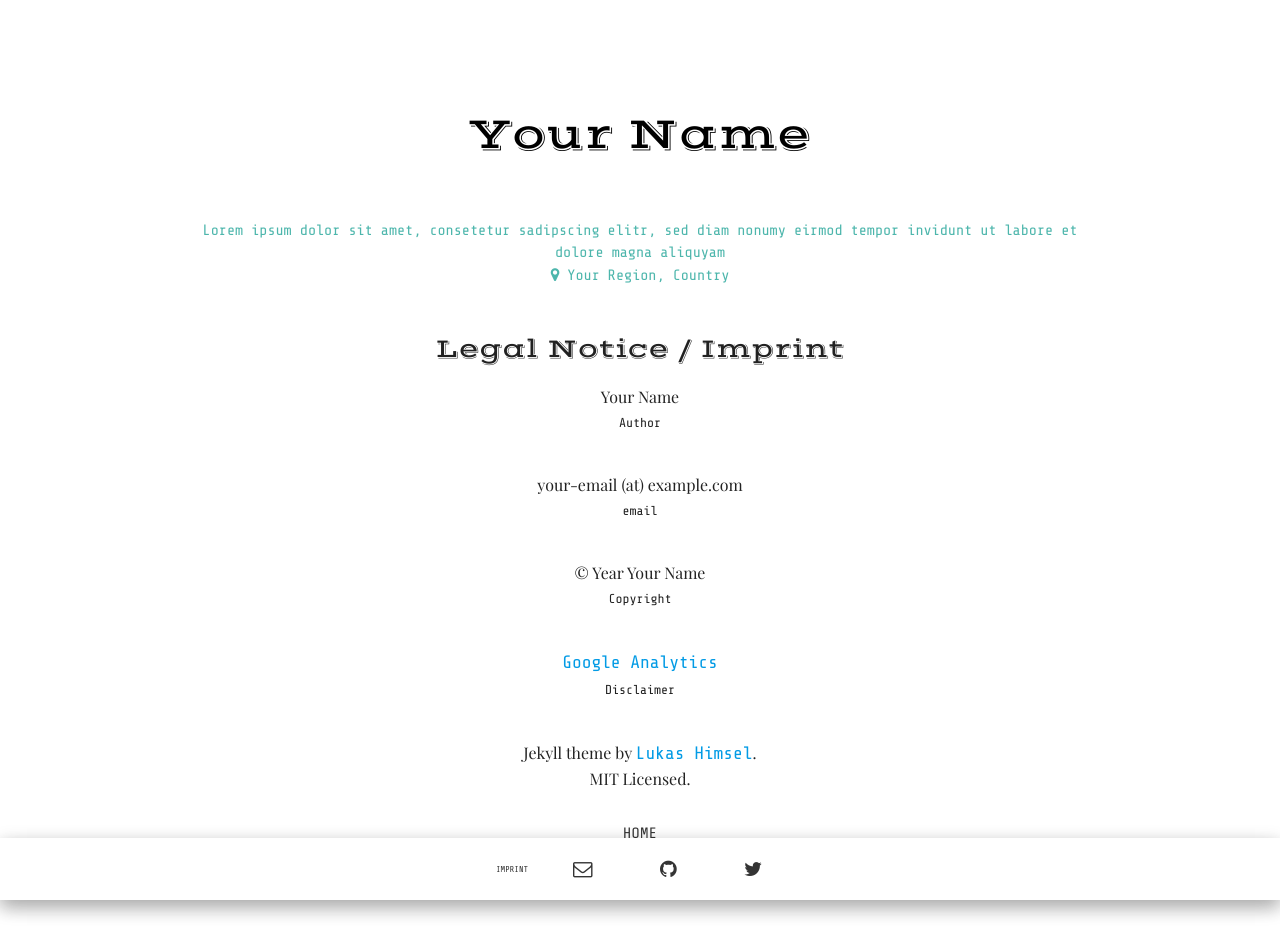
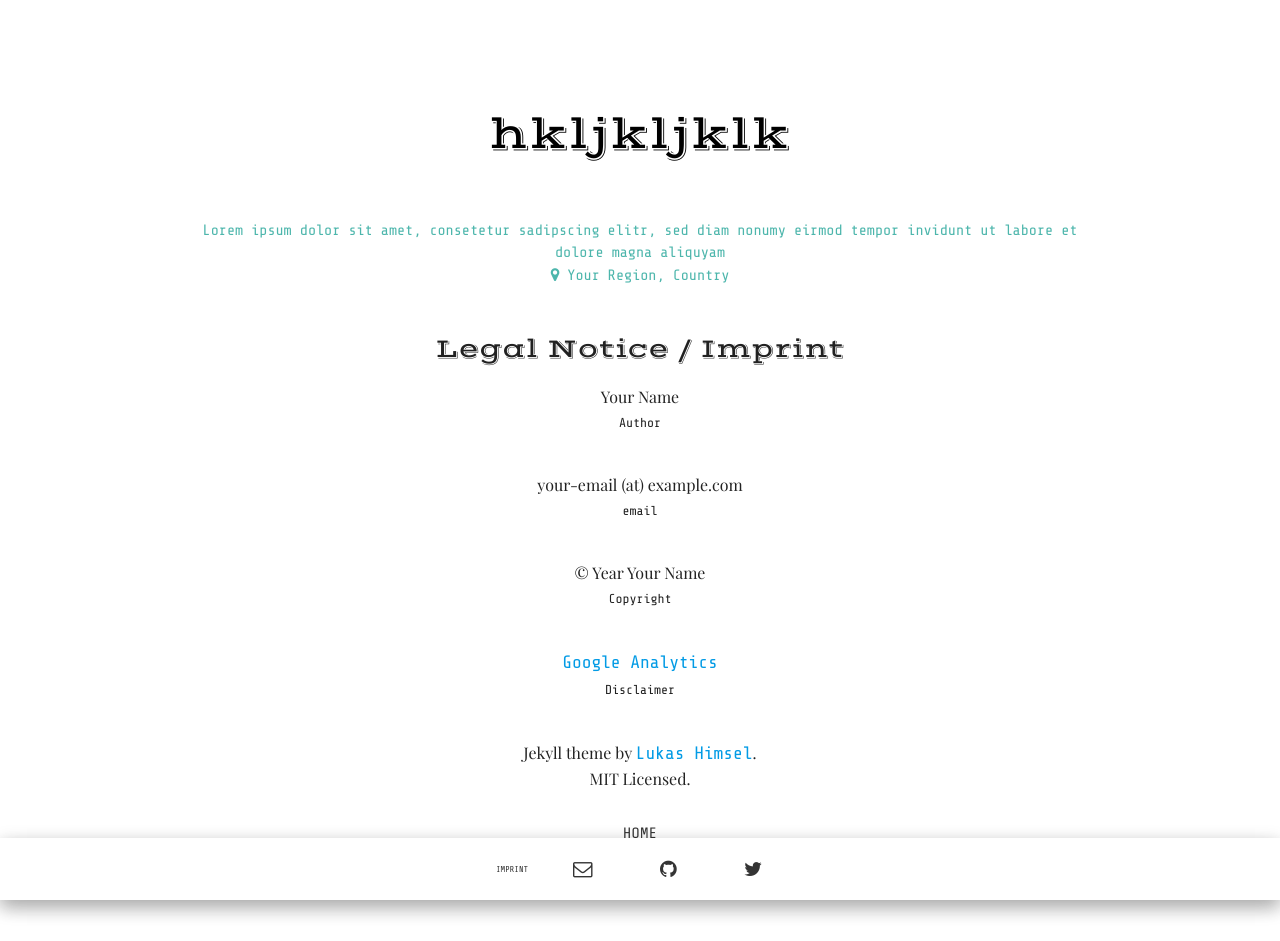
Before and after one commit to sk0421/myproject, a Jekyll site: the page built from material-theme-gh-pages/imprint.html, in a window 1280 px wide. Built offline with Jekyll 4.4.1, drawn with Linux system fonts in a browser that asks for light colours; some web fonts are replaced.

Commit message:
Update _config.yml

```diff
--- a/material-theme-gh-pages/_config.yml
+++ b/material-theme-gh-pages/_config.yml
@@ -1,4 +1,4 @@
-title: "Your Name"
+title: "hkljkljklk"
 description: "Lorem ipsum dolor sit amet, consetetur sadipscing elitr, sed diam nonumy eirmod tempor invidunt ut labore et dolore magna aliquyam"
 about: "Lorem ipsum dolor sit amet, consetetur sadipscing elitr, sed diam nonumy eirmod tempor invidunt ut labore et dolore magna aliquyam"
 location: "Your Region, Country"
```
